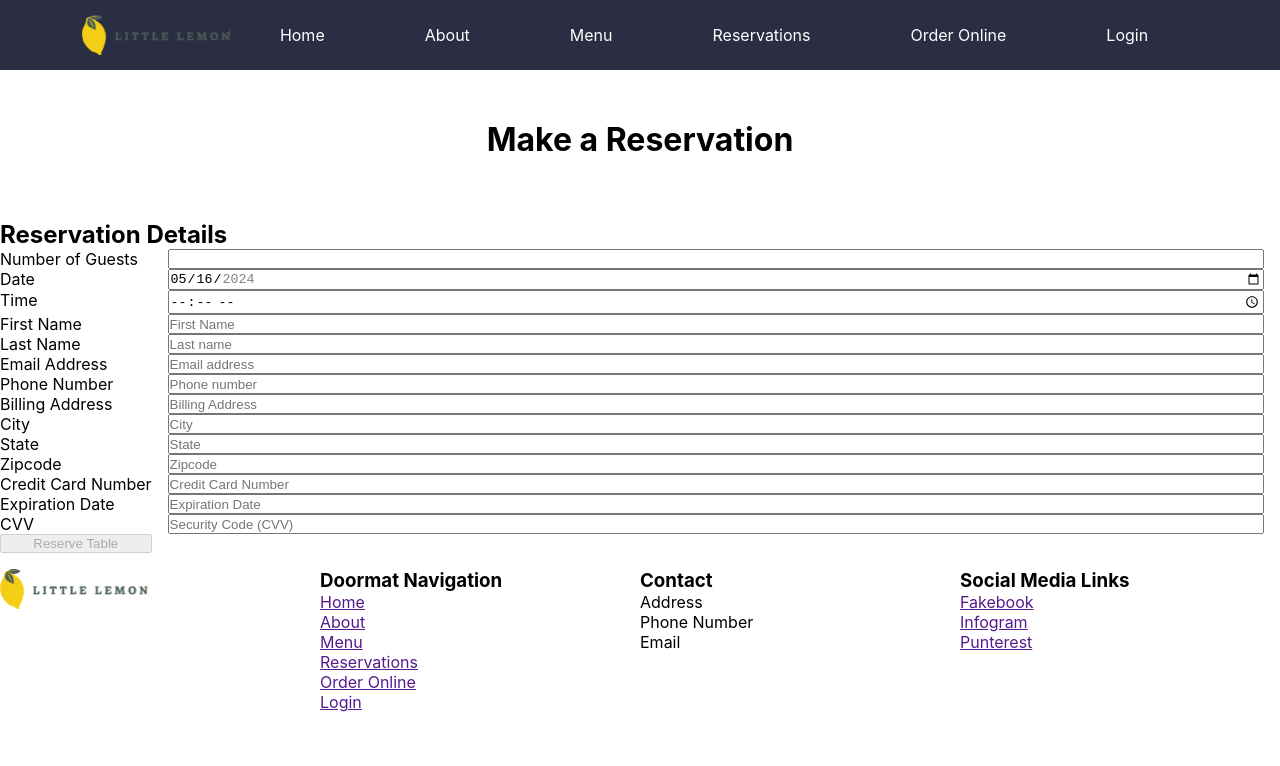
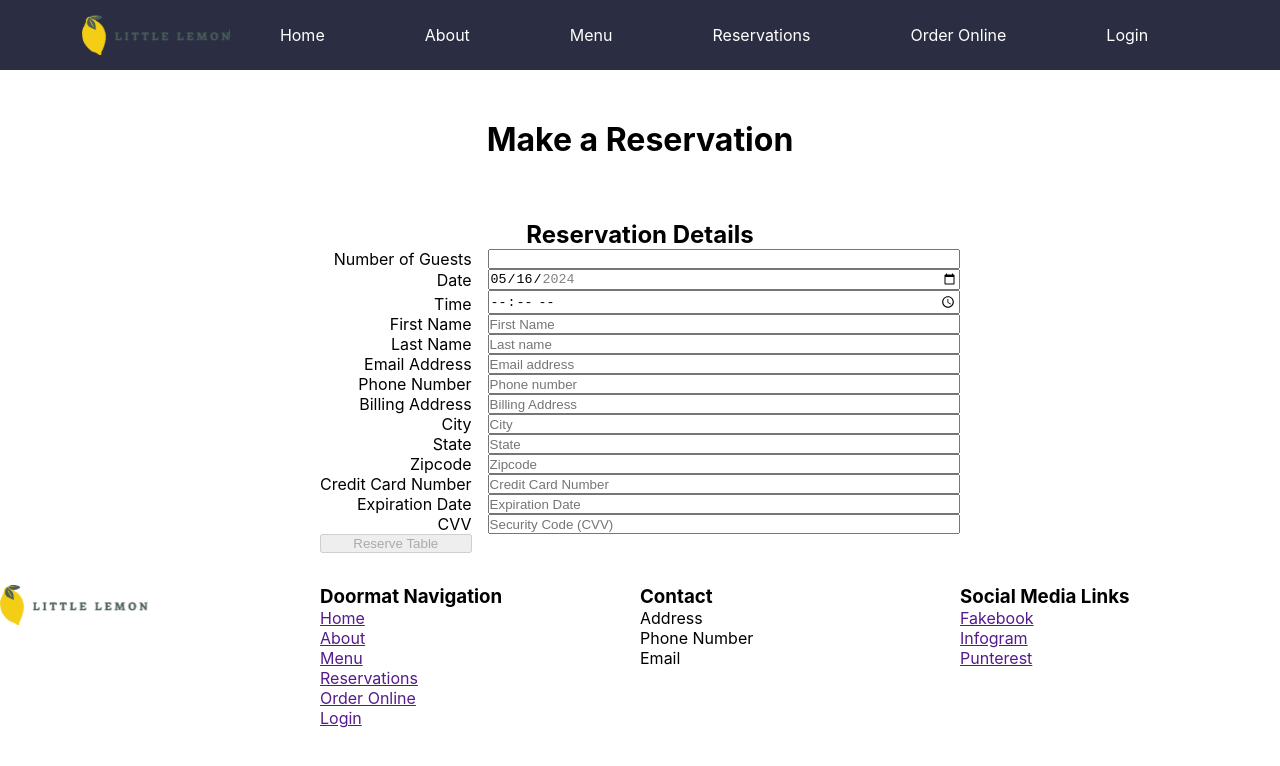
Before and after one commit to digitAI-4N6/little-lemon, a React (Create React App) app: page / in a window 1280 px wide. Shown: the top 766 px of the page. Built offline with nearby package versions, Linux system fonts and the light colour scheme.

Commit message:
center items in main
center items in main

```diff
--- a/src/App.css
+++ b/src/App.css
@@ -86,8 +86,9 @@ form {
   display: grid;
   grid-template-columns: max-content 1fr;
   grid-column-gap: 1em;
-  margin-right: 1em;
-  margin-bottom: 1em;
+  margin-right: 25%;
+  margin-left: 25%;
+  margin-bottom: 2em;
 }
 
  .field {
@@ -96,6 +97,10 @@ form {
   grid: inherit;
   grid-template-columns: subgrid;
   grid-gap: inherit;
+  place-items: end;
+}
+h2 {
+  text-align: center;
 }
 
 /* .foot {
```
